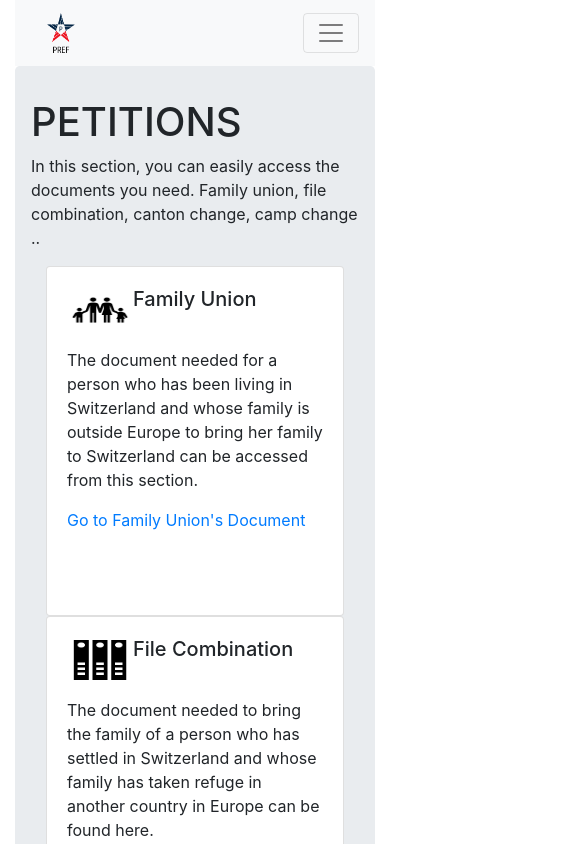
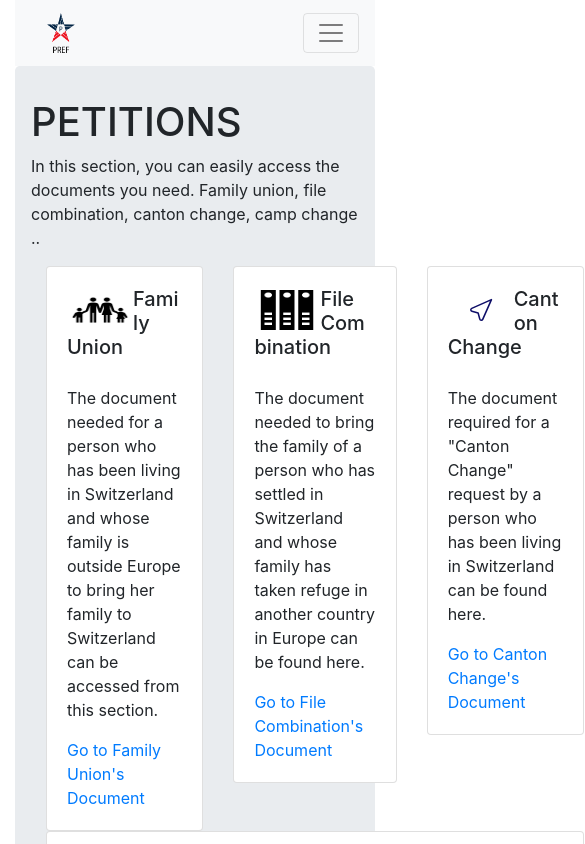
Before and after one commit to sokmen4083/PREF-Client, a React (Create React App) app: page / in a window 390 px wide. Shown: the top 844 px of the page, 585 px wide, since content can reach past the window. Built offline with nearby package versions, Linux system fonts and the light colour scheme.

Commit message:
Update App.css
Responsive

```diff
--- a/src/App.css
+++ b/src/App.css
@@ -50,3 +50,7 @@ mark{
 div #sem-adres{
   float: right;
 }
+.container{
+min-width : 568px;
+max-withh : 798px;
+}
```
